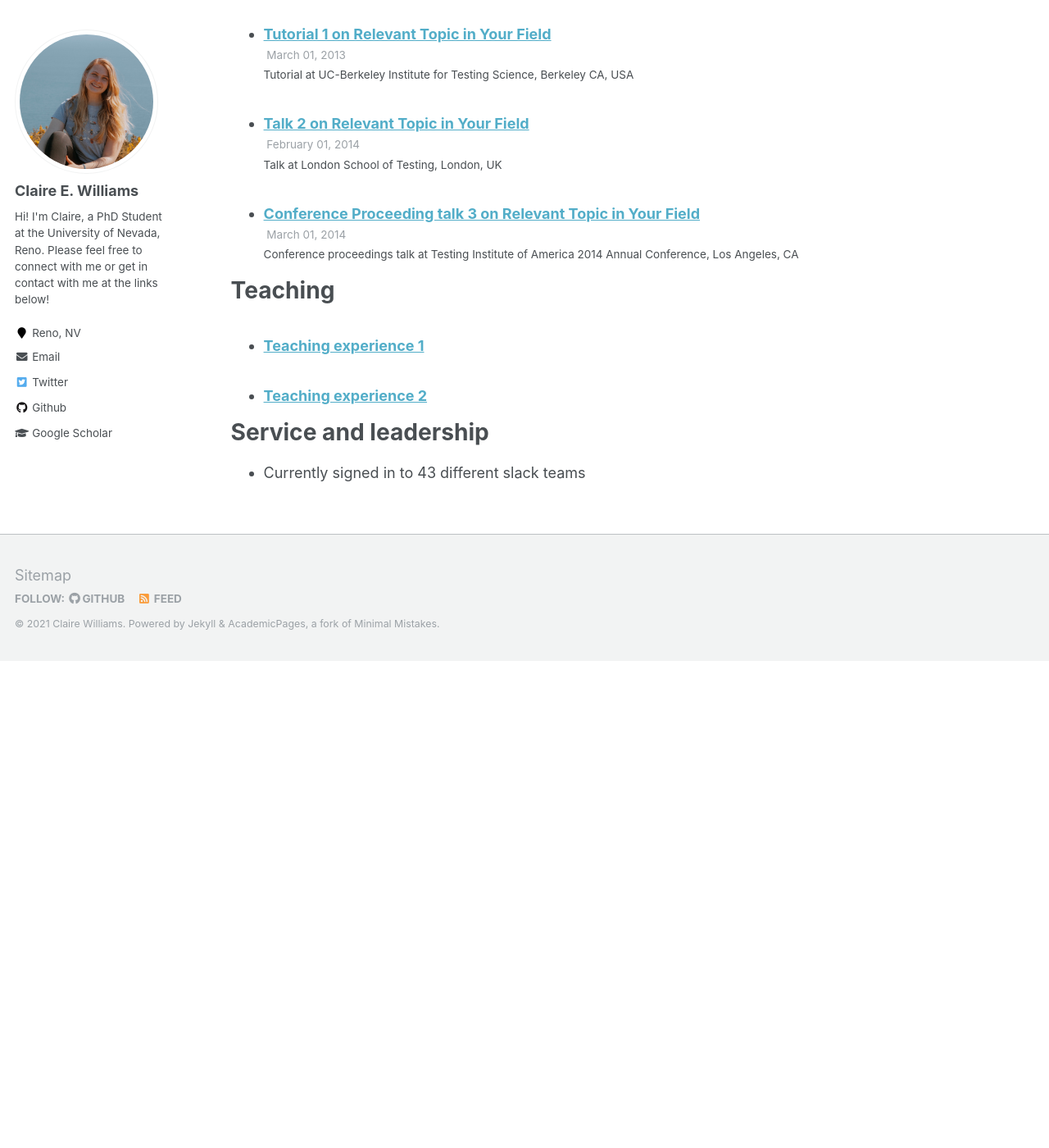
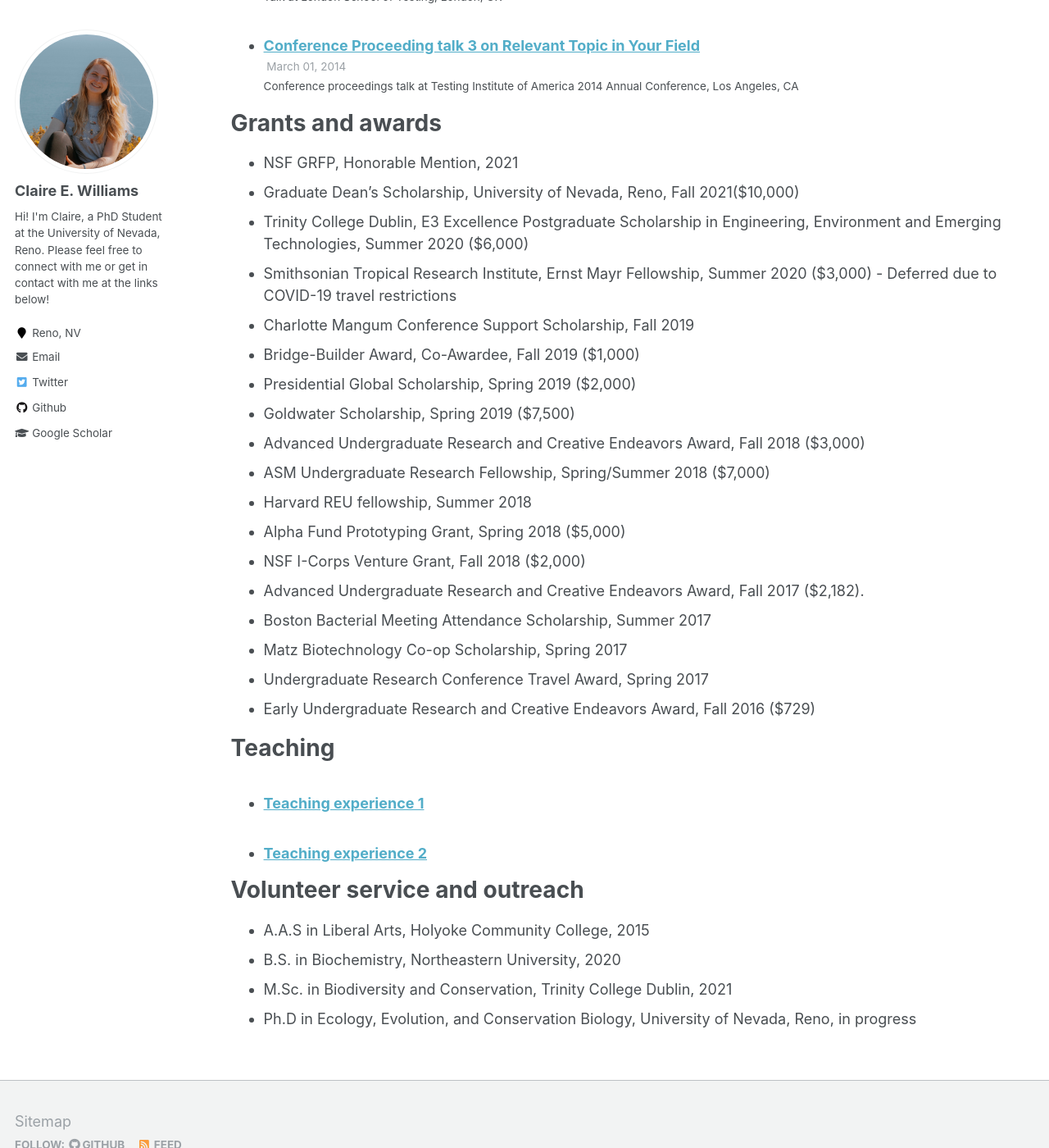
Before and after one commit to claireewilliams/claireewilliams.github.io, a Jekyll site: the page built from _pages/cv.md, in a window 1280 px wide and 1400 px high, scrolled down 1414 px. Shown: the whole window at 82% size. Built offline with Jekyll 4.4.1, drawn with Linux system fonts in a browser that asks for light colours; before the commit the page ends 2220 px from its top, so only the background shows below that; some of the changed text lies outside the part shown.

Commit message:
update rsume

```diff
--- a/_pages/cv.md
+++ b/_pages/cv.md
@@ -11,30 +11,22 @@
 
 Education
 ======
-* B.S. in GitHub, GitHub University, 2012
-* M.S. in Jekyll, GitHub University, 2014
-* Ph.D in Version Control Theory, GitHub University, 2018 (expected)
-
-Work experience
-======
-* Summer 2015: Research Assistant
-  * Github University
-  * Duties included: Tagging issues
-  * Supervisor: Professor Git
-
-* Fall 2015: Research Assistant
-  * Github University
-  * Duties included: Merging pull requests
-  * Supervisor: Professor Hub
+* A.A.S in Liberal Arts, Holyoke Community College, 2015
+* B.S. in Biochemistry, Northeastern University, 2020
+* Study abroad (2 semesters) at University College Dublin, Ireland
+* M.Sc. in Biodiversity and Conservation, Trinity College Dublin, 2021
+* Ph.D in Ecology, Evolution, and Conservation Biology, University of Nevada, Reno, in progress
 
 Skills
 ======
-* Skill 1
-* Skill 2
-  * Sub-skill 2.1
-  * Sub-skill 2.2
-  * Sub-skill 2.3
-* Skill 3
+* Conversational Spanish (B1)
+* Proficiency in several coding languages
+  * R
+  * Python
+  * Java
+  * Bash
+* Bioinformatics (16S amplicon sequencing pipelines, RNA seq pipelines, reproducible research workflows)
+* Molecular laboratory skills (DNA extraction, library preparation, PCR, qPCR)
 
 Publications
 ======
@@ -48,12 +40,39 @@
     {% include archive-single-talk-cv.html %}
   {% endfor %}</ul>
 
+
+Grants and awards
+======
+* NSF GRFP, Honorable Mention, 2021
+* Graduate Dean’s Scholarship, University of Nevada, Reno, Fall 2021($10,000)
+* Trinity College Dublin, E3 Excellence Postgraduate Scholarship in Engineering, Environment and Emerging Technologies, Summer 2020 ($6,000)
+* Smithsonian Tropical Research Institute, Ernst Mayr Fellowship, Summer 2020 ($3,000) - Deferred due to COVID-19 travel restrictions
+* Charlotte Mangum Conference Support Scholarship, Fall 2019
+* Bridge-Builder Award, Co-Awardee,  Fall 2019 ($1,000)
+* Presidential Global Scholarship, Spring 2019 ($2,000)
+* Goldwater Scholarship, Spring 2019 ($7,500)
+* Advanced Undergraduate Research and Creative Endeavors Award, Fall 2018 ($3,000)
+* ASM Undergraduate Research Fellowship, Spring/Summer 2018 ($7,000)
+* Harvard REU fellowship, Summer 2018
+* Alpha Fund Prototyping Grant, Spring 2018 ($5,000)
+* NSF I-Corps Venture Grant, Fall 2018 ($2,000)
+* Advanced Undergraduate Research and Creative Endeavors Award, Fall 2017 ($2,182).
+* Boston Bacterial Meeting Attendance Scholarship, Summer 2017
+* Matz Biotechnology Co-op Scholarship, Spring 2017
+* Undergraduate Research Conference Travel Award, Spring 2017
+* Early Undergraduate Research and Creative Endeavors Award, Fall 2016 ($729)
+
+
 Teaching
 ======
   <ul>{% for post in site.teaching %}
     {% include archive-single-cv.html %}
   {% endfor %}</ul>
 
-Service and leadership
+
+Volunteer service and outreach
 ======
-* Currently signed in to 43 different slack teams
+* A.A.S in Liberal Arts, Holyoke Community College, 2015
+* B.S. in Biochemistry, Northeastern University, 2020
+* M.Sc. in Biodiversity and Conservation, Trinity College Dublin, 2021
+* Ph.D in Ecology, Evolution, and Conservation Biology, University of Nevada, Reno, in progress
```
Also changed, not shown: _pages/about.md (+2 -2 lines).
